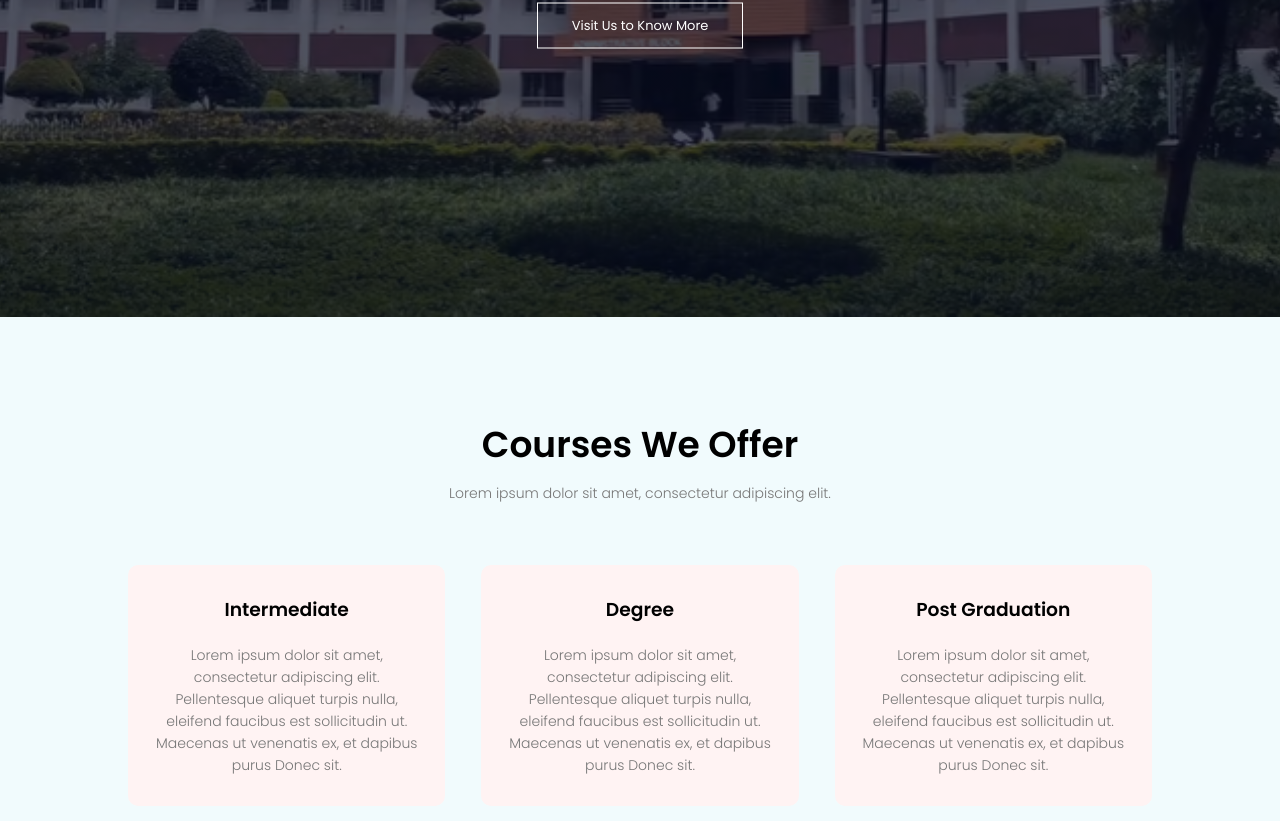
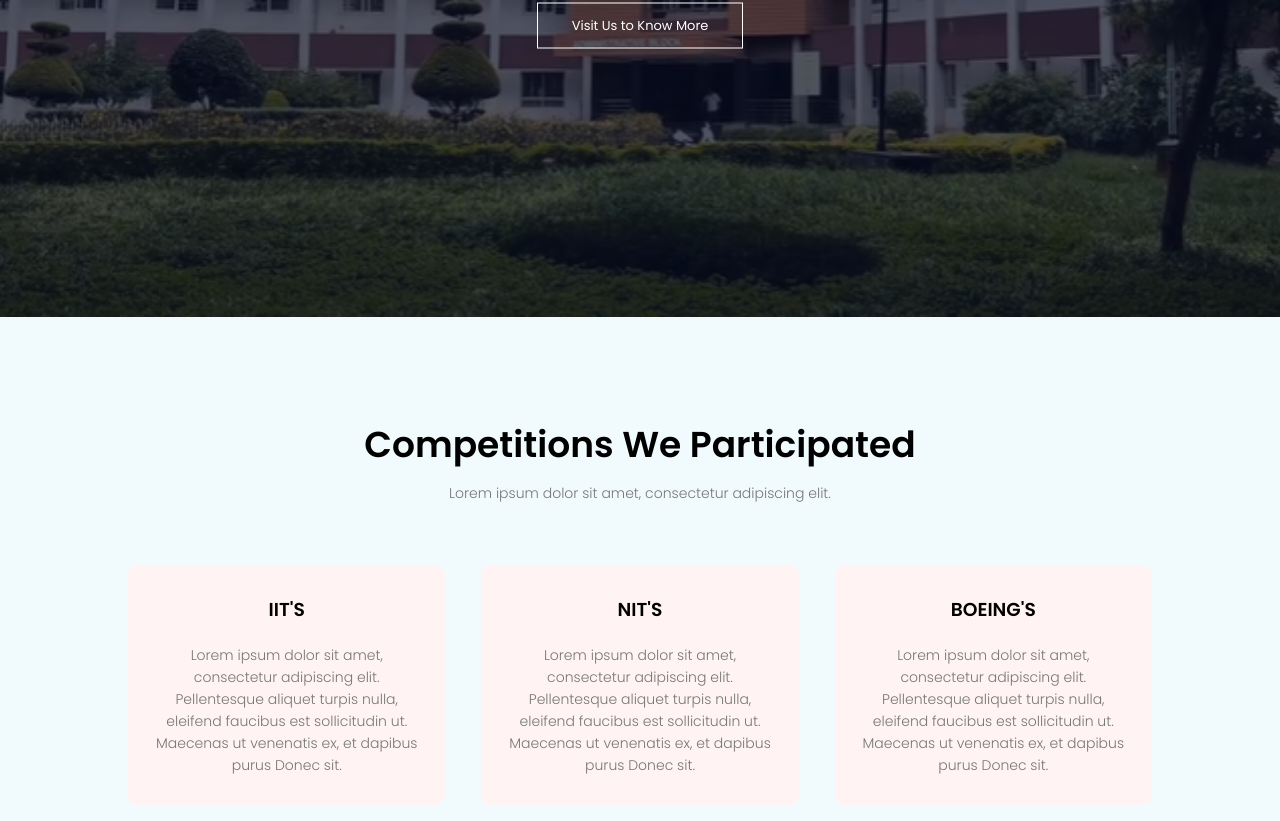
Before and after one commit to poseidon2484/TSE, a plain HTML site: page index.html in a window 1280 px wide. Shown: the part 483-1304 px from the top of the page. Drawn offline with Linux system fonts and the light colour scheme.

Commit message:
JAGADEEP

```diff
--- a/index.html
+++ b/index.html
@@ -34,19 +34,19 @@
 <!---------- course ----------->
 
     <section class="course">
-        <h1>Courses We Offer</h1>
+        <h1>Competitions We Participated</h1>
         <p>Lorem ipsum dolor sit amet, consectetur adipiscing elit.</p>
         <div class="row">
             <div class="course-col">
-                <h3>Intermediate</h3>
+                <h3>IIT'S</h3>
                 <p>Lorem ipsum dolor sit amet, consectetur adipiscing elit. Pellentesque aliquet turpis nulla, eleifend faucibus est sollicitudin ut. Maecenas ut venenatis ex, et dapibus purus Donec sit.</p>
             </div>
             <div class="course-col">
-                <h3>Degree</h3>
+                <h3>NIT'S</h3>
                 <p>Lorem ipsum dolor sit amet, consectetur adipiscing elit. Pellentesque aliquet turpis nulla, eleifend faucibus est sollicitudin ut. Maecenas ut venenatis ex, et dapibus purus Donec sit.</p>
             </div>
             <div class="course-col">
-                <h3>Post Graduation</h3>
+                <h3>BOEING'S</h3>
                 <p>Lorem ipsum dolor sit amet, consectetur adipiscing elit. Pellentesque aliquet turpis nulla, eleifend faucibus est sollicitudin ut. Maecenas ut venenatis ex, et dapibus purus Donec sit.</p>
             </div>
         </div>
@@ -61,7 +61,7 @@
                 <div class="campus-col">
                     <img src="images/london.png">
                     <div class="layer">
-                        <h3>LONDON</h3>
+                        <h3>BIRLA AUDITORIUM</h3>
                     </div>
                 </div>
                 <div class="campus-col">
```
